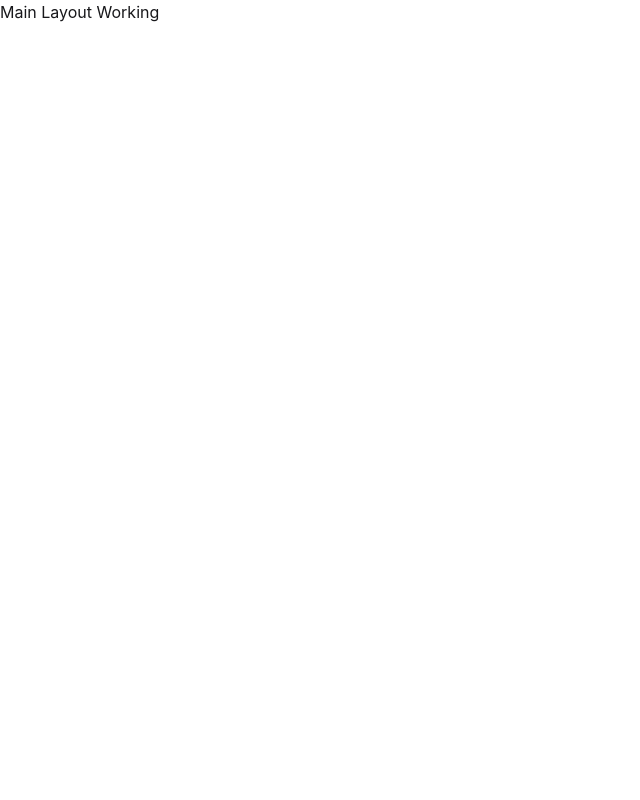
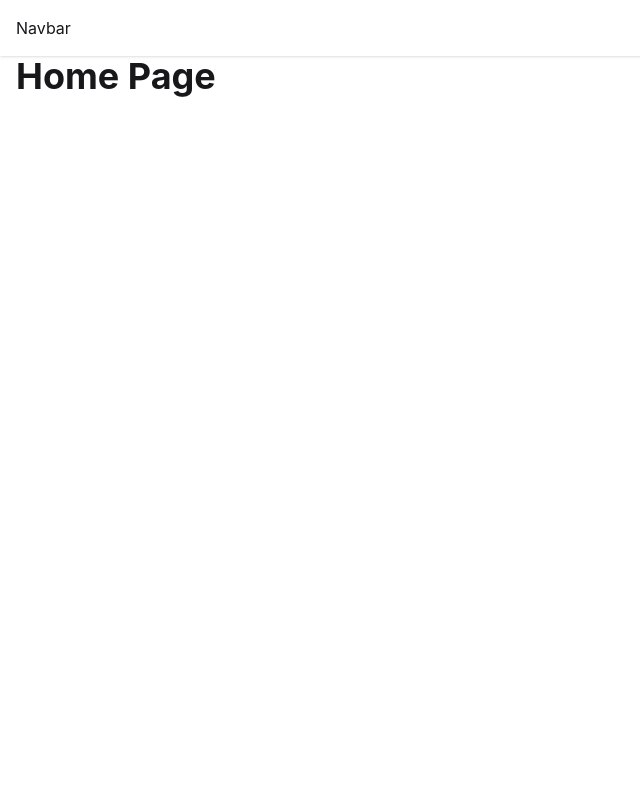
Before and after one commit to nazrul23-human/QurbaniHat-Livestock-Booking-Platform, a React (Vite) app: page / in a window 1280 px wide. Shown: the top 800 px of the page, without its empty margins (0-640 px from the left). Built offline with nearby package versions, Linux system fonts and the light colour scheme.

Commit message:
Pages setup done

```diff
--- a/src/components/Footer.jsx
+++ b/src/components/Footer.jsx
@@ -0,0 +1,9 @@
+const Footer = () => {
+  return (
+    <footer className="bg-base-200 py-10 text-center">
+      Footer
+    </footer>
+  );
+};
+
+export default Footer;
--- a/src/components/Navbar.jsx
+++ b/src/components/Navbar.jsx
@@ -0,0 +1,11 @@
+const Navbar = () => {
+  return (
+    <div className="bg-base-100 shadow">
+      <div className="max-w-7xl mx-auto p-4">
+        Navbar
+      </div>
+    </div>
+  );
+};
+
+export default Navbar;
--- a/src/layouts/MainLayout.jsx
+++ b/src/layouts/MainLayout.jsx
@@ -1,7 +1,18 @@
+import { Outlet } from "react-router-dom";
+import Footer from "../components/Footer";
+import Navbar from "../components/Navbar";
+
 const MainLayout = () => {
   return (
+
     <div>
-      Main Layout Working
+        <Navbar></Navbar>
+        <main className="max-w-7xl mx-auto px-4 min-h-screen">
+            <Outlet></Outlet>
+        </main>
+
+        <Footer></Footer>
+
     </div>
   );
 };
--- a/src/pages/AllAnimals.jsx
+++ b/src/pages/AllAnimals.jsx
@@ -0,0 +1,11 @@
+const AllAnimals = () => {
+  return (
+    <div>
+      <h1 className="text-4xl font-bold">
+        All Animals
+      </h1>
+    </div>
+  );
+};
+
+export default AllAnimals;
--- a/src/pages/AnimalDetails.jsx
+++ b/src/pages/AnimalDetails.jsx
@@ -0,0 +1,11 @@
+const AnimalDetails = () => {
+  return (
+    <div>
+      <h1 className="text-4xl font-bold">
+        Animal Details
+      </h1>
+    </div>
+  );
+};
+
+export default AnimalDetails;
--- a/src/pages/ErrorPage.jsx
+++ b/src/pages/ErrorPage.jsx
@@ -0,0 +1,11 @@
+const ErrorPage = () => {
+  return (
+    <div className="min-h-screen flex items-center justify-center">
+      <h1 className="text-5xl font-bold">
+        404 Page Not Found
+      </h1>
+    </div>
+  );
+};
+
+export default ErrorPage;
--- a/src/pages/Home.jsx
+++ b/src/pages/Home.jsx
@@ -0,0 +1,11 @@
+const Home = () => {
+  return (
+    <div>
+      <h1 className="text-4xl font-bold">
+        Home Page
+      </h1>
+    </div>
+  );
+};
+
+export default Home;
--- a/src/pages/Login.jsx
+++ b/src/pages/Login.jsx
@@ -0,0 +1,11 @@
+const Login = () => {
+  return (
+    <div>
+      <h1 className="text-4xl font-bold">
+        Login
+      </h1>
+    </div>
+  );
+};
+
+export default Login;
--- a/src/pages/MyProfile.jsx
+++ b/src/pages/MyProfile.jsx
@@ -0,0 +1,11 @@
+const MyProfile = () => {
+  return (
+    <div>
+      <h1 className="text-4xl font-bold">
+        My Profile
+      </h1>
+    </div>
+  );
+};
+
+export default MyProfile;
--- a/src/pages/Register.jsx
+++ b/src/pages/Register.jsx
@@ -0,0 +1,11 @@
+const Register = () => {
+  return (
+    <div>
+      <h1 className="text-4xl font-bold">
+        Register
+      </h1>
+    </div>
+  );
+};
+
+export default Register;
--- a/src/pages/UpdateProfile.jsx
+++ b/src/pages/UpdateProfile.jsx
@@ -0,0 +1,11 @@
+const UpdateProfile = () => {
+  return (
+    <div>
+      <h1 className="text-4xl font-bold">
+        Update Profile
+      </h1>
+    </div>
+  );
+};
+
+export default UpdateProfile;
--- a/src/routes/Routes.jsx
+++ b/src/routes/Routes.jsx
@@ -1,10 +1,50 @@
 import { createBrowserRouter } from "react-router-dom";
 import MainLayout from "../layouts/MainLayout";
+
+import Home from "../pages/Home";
+import AllAnimals from "../pages/AllAnimals";
+import AnimalDetails from "../pages/AnimalDetails";
+import Login from "../pages/Login";
+import Register from "../pages/Register";
+import MyProfile from "../pages/MyProfile";
+import UpdateProfile from "../pages/UpdateProfile";
+import ErrorPage from "../pages/ErrorPage";
 
 const router = createBrowserRouter([
   {
     path: "/",
     element: <MainLayout />,
+    errorElement: <ErrorPage />,
+    children: [
+        {
+        path: "/",
+        element: <Home />,
+      },
+      {
+        path: "/animals",
+        element: <AllAnimals />,
+      },
+      {
+        path: "/animals/:id",
+        element: <AnimalDetails />,
+      },
+      {
+        path: "/login",
+        element: <Login />,
+      },
+      {
+        path: "/register",
+        element: <Register />,
+      },
+      {
+        path: "/my-profile",
+        element: <MyProfile />,
+      },
+      {
+        path: "/update-profile",
+        element: <UpdateProfile />,
+      },
+    ],
   },
 ]);
 
```
